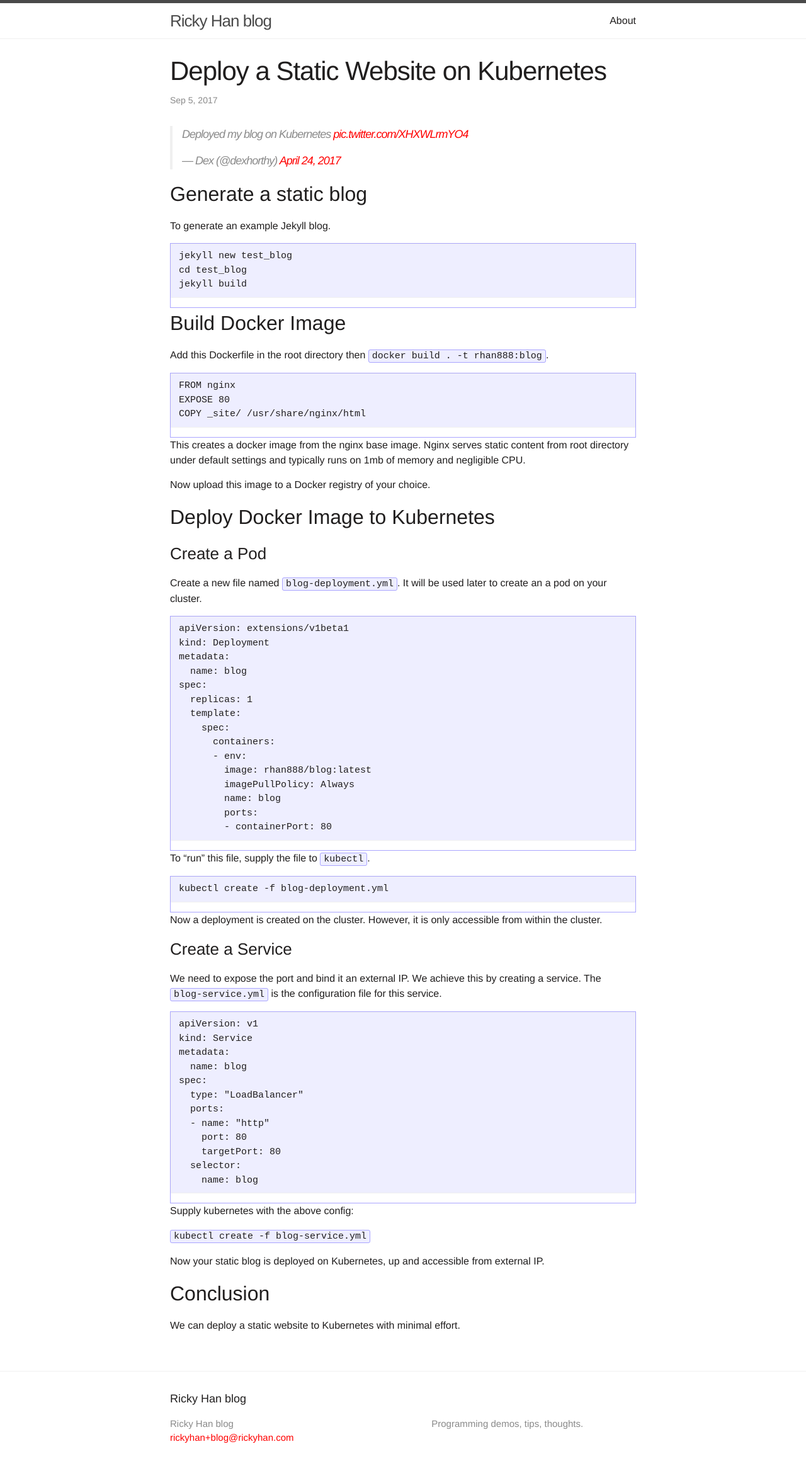
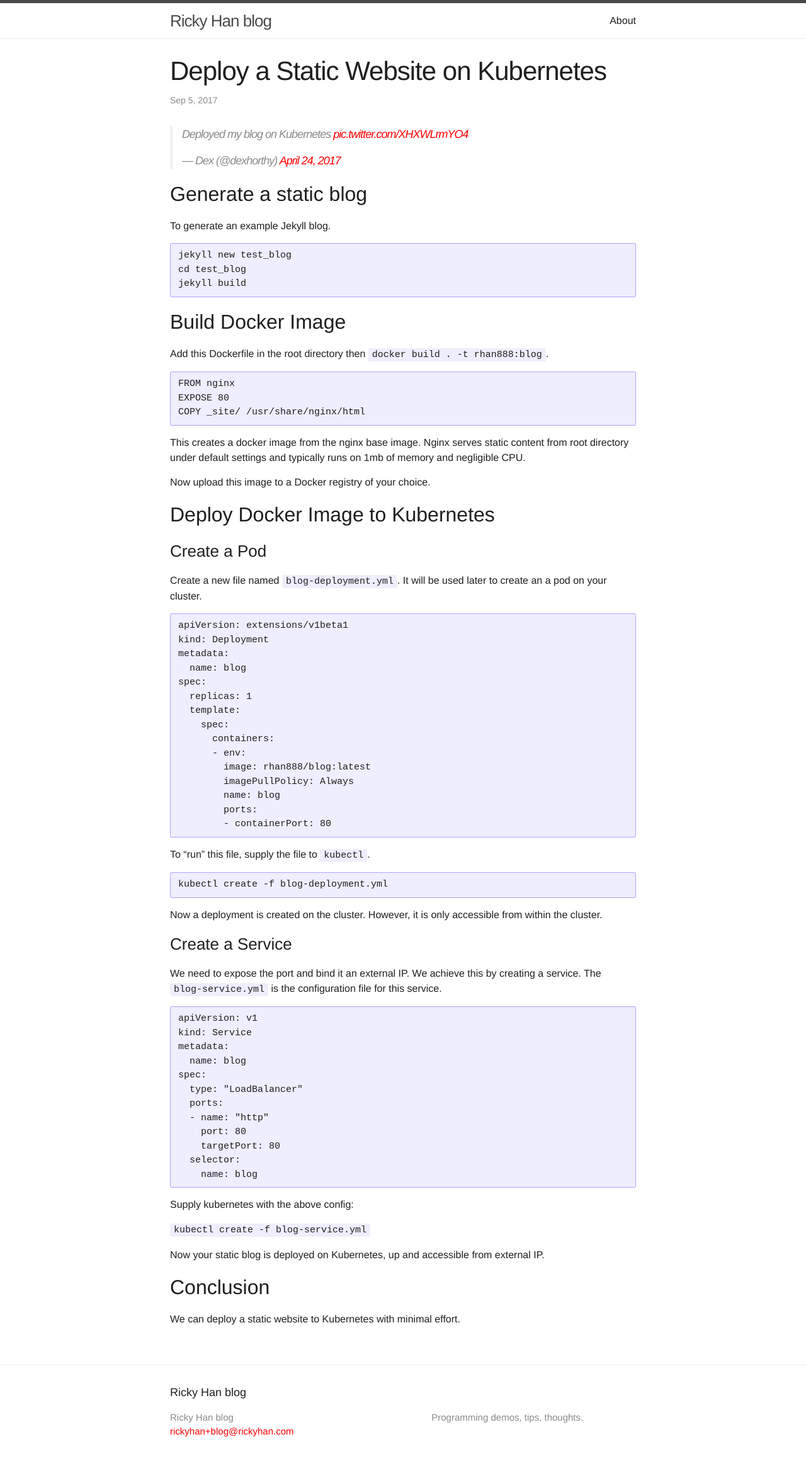
Before and after one commit to 0b01/rickyhan.com, a Jekyll site: the page built from _posts/2017-09-04-deploy-static-website-on-kubernetes.markdown, in a window 1280 px wide. Shown: the whole page at 63% size. Built offline with Jekyll 4.4.1, drawn with Linux system fonts in a browser that asks for light colours; comment, search, counter and statistics services are not loaded.

Commit message:
change style

```diff
--- a/_sass/_syntax-highlighting.scss
+++ b/_sass/_syntax-highlighting.scss
@@ -1,7 +1,8 @@
 /**
  * Syntax highlighting styles
  */
-.highlighter-rouge {
+
+pre.highlight {
     border: 1px solid #aaa5ff;
 }
 .highlight {
```
